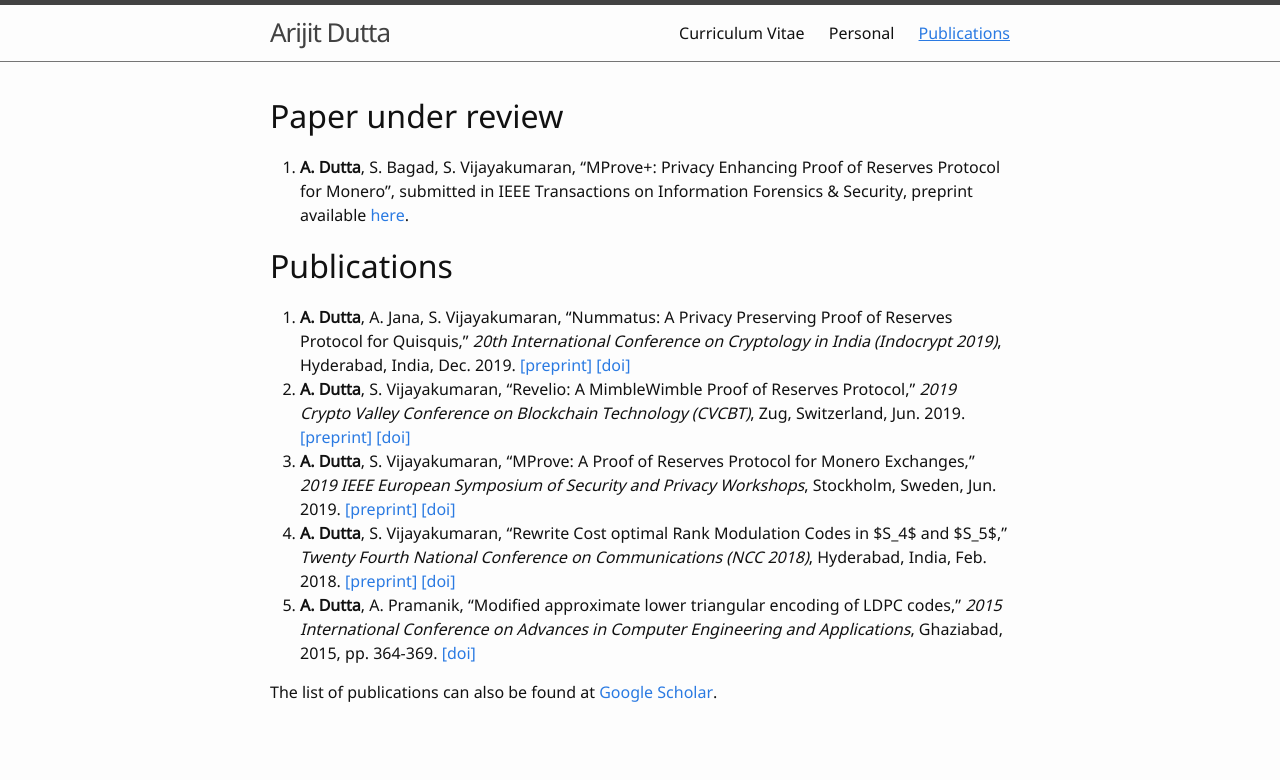
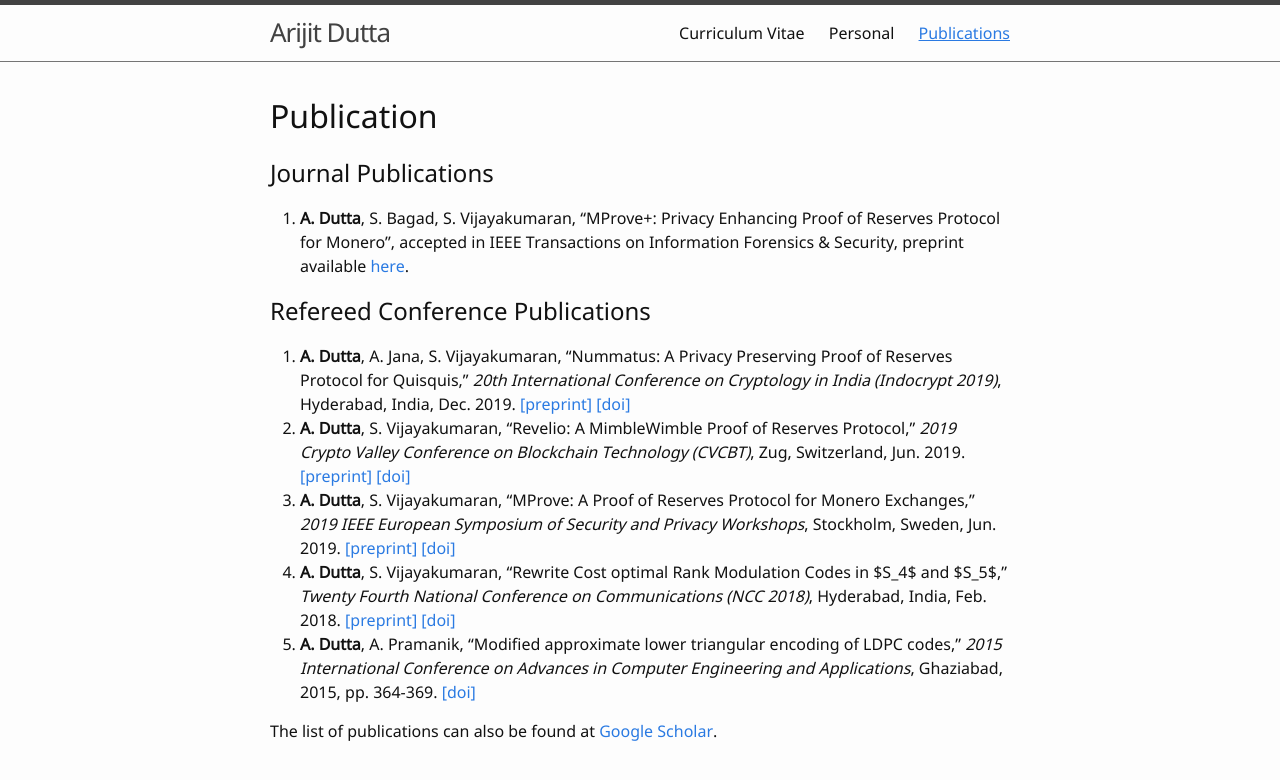
Before and after one commit to arijitdutta67/Hello-world, a Jekyll site: the page built from Publication.md, in a window 1280 px wide. Shown: the top 780 px of the page. Built offline with Jekyll 4.4.1, drawn with Linux system fonts in a browser that asks for light colours.

Commit message:
Uploaded latest CV

```diff
--- a/Publication.md
+++ b/Publication.md
@@ -2,10 +2,11 @@
 title: Publications
 nav: true
 ---
-# Paper under review
-1. **A. Dutta**, S. Bagad, S. Vijayakumaran, "MProve+: Privacy Enhancing Proof of Reserves Protocol for Monero", submitted in IEEE Transactions on Information Forensics & Security, preprint available [here]({{ site.baseurl }}/paper/MProvePlus.pdf).
+# Publication
+## Journal Publications
+1. **A. Dutta**, S. Bagad, S. Vijayakumaran, "MProve+: Privacy Enhancing Proof of Reserves Protocol for Monero", accepted in IEEE Transactions on Information Forensics & Security, preprint available [here]({{ site.baseurl }}/paper/MProvePlus.pdf).
 
-# Publications
+## Refereed Conference Publications
   1. **A. Dutta**, A. Jana, S. Vijayakumaran, "Nummatus: A Privacy Preserving Proof of Reserves Protocol for Quisquis," *20th International Conference on Cryptology in India (Indocrypt 2019)*, Hyderabad, India, Dec. 2019. [[preprint]]({{ site.baseurl }}/paper/QuisquisPoA.pdf) [[doi]](https://doi.org/10.1007/978-3-030-35423-7_10)
   1. **A. Dutta**, S. Vijayakumaran, "Revelio: A MimbleWimble Proof of Reserves Protocol," *2019 Crypto Valley Conference on Blockchain Technology (CVCBT)*, Zug, Switzerland, Jun. 2019. [[preprint]](https://eprint.iacr.org/2019/684) [[doi]](https://doi.org/10.1109/CVCBT.2019.000-5)
   1. **A. Dutta**, S. Vijayakumaran, "MProve: A Proof of Reserves Protocol for Monero Exchanges," *2019 IEEE European Symposium of Security and Privacy Workshops*, Stockholm, Sweden, Jun. 2019. [[preprint]](https://eprint.iacr.org/2018/1210) [[doi]](https://doi.org/10.1109/EuroSPW.2019.00043)
```
Also changed, not shown: 4 other files.
